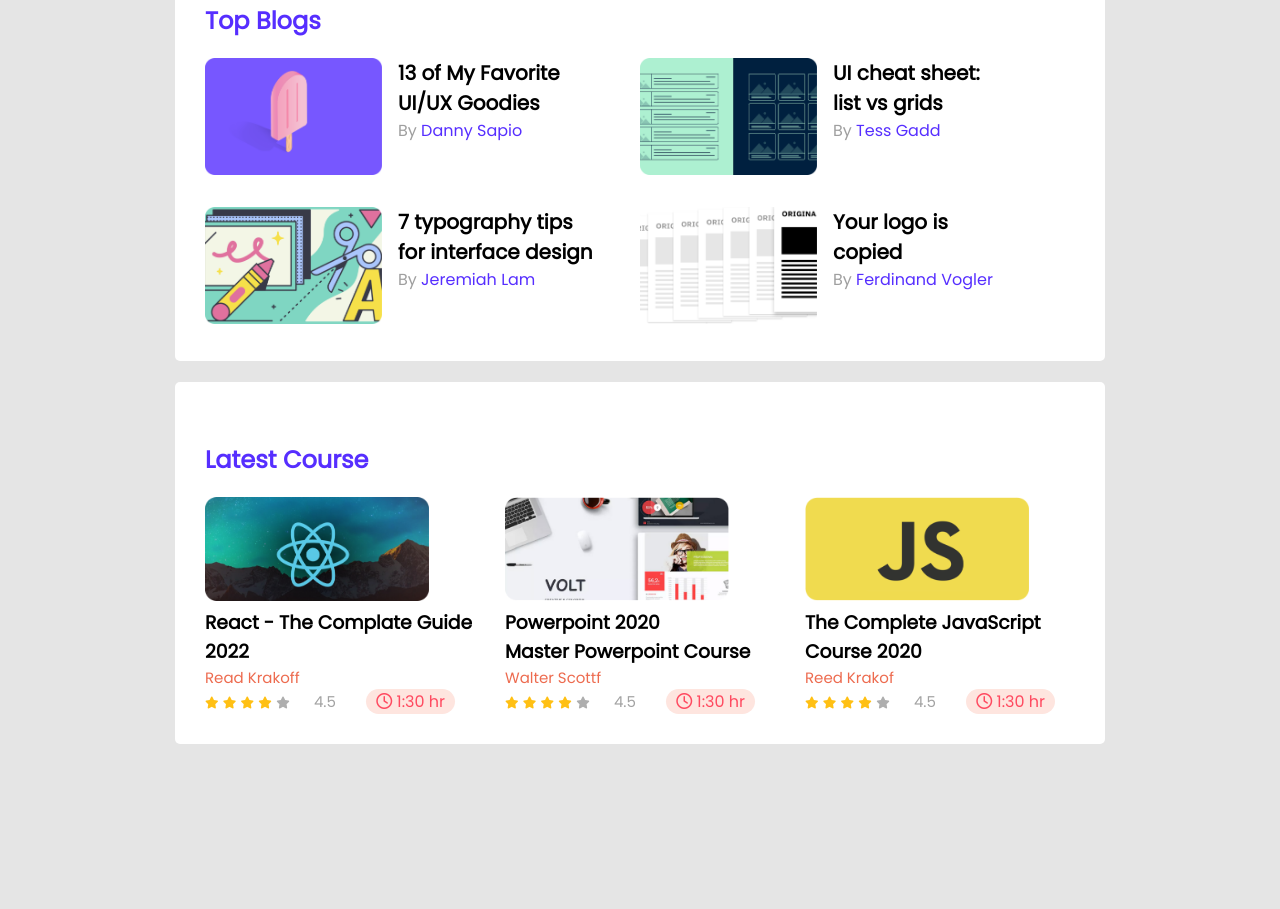
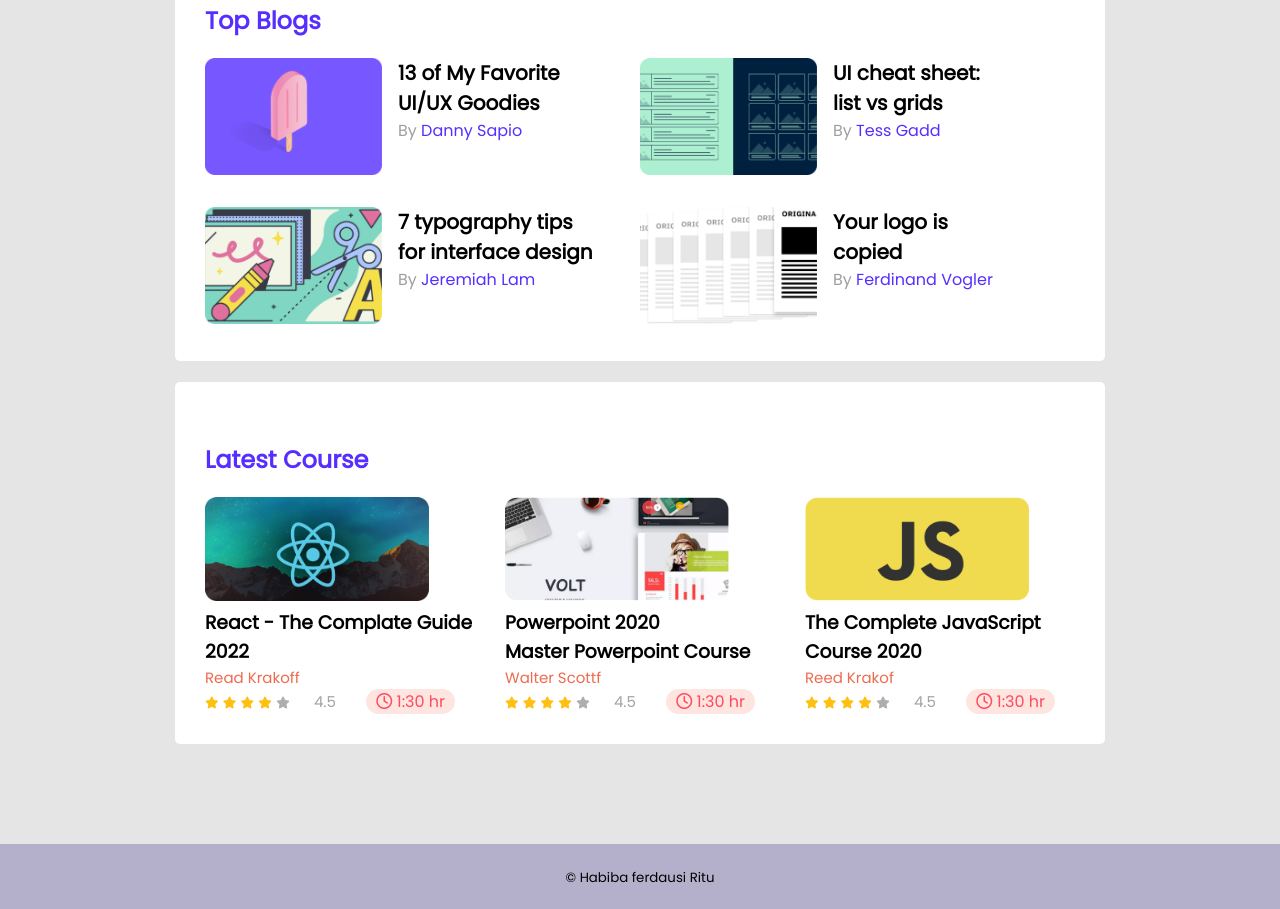
Before and after one commit to Habibaferdausi/Leader-Board, a plain HTML site: page index.html in a window 1280 px wide. Shown: the part 419-1328 px from the top of the page. Before the commit the page ends 1163 px from the top, so only its background shows below. Drawn offline with Linux system fonts and the light colour scheme.

Commit message:
add footer

```diff
--- a/index.html
+++ b/index.html
@@ -181,5 +181,8 @@
         </div>
       </section>
     </main>
+    <footer>
+      <small>&copy; Habiba ferdausi Ritu</small>
+    </footer>
   </body>
 </html>
--- a/styles/style.css
+++ b/styles/style.css
@@ -154,6 +154,14 @@ hr {
   margin-left: 20px;
   font-size: 15px;
 }
+
+footer {
+  margin-top: 100px;
+  text-align: center;
+  background-color: #b4afca;
+  padding: 20px;
+}
+
 @media only screen and (max-width: 688px) {
   nav {
     width: 100%;
```
